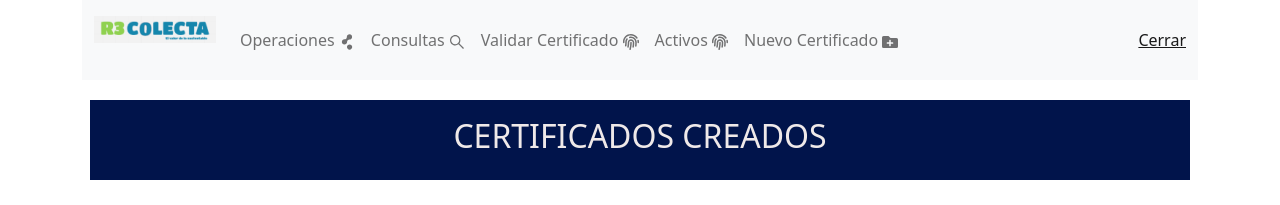
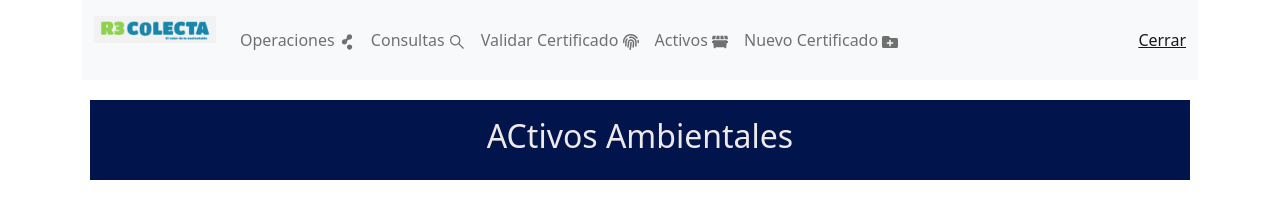
Before and after one commit to rodoqui17/asg, a React (Create React App) app: page /activos in a window 1280 px wide. Shown: the top 205 px of the page. Built offline with nearby package versions, Linux system fonts and the light colour scheme; no server answers.

Commit message:
actualiza navegación

```diff
--- a/src/aplicacion/activos.js
+++ b/src/aplicacion/activos.js
@@ -28,7 +28,7 @@ function Activos() {
             <NAVEGATION />
             <Container style={{ padding: "20px" }}>
                 <header className="App-title mb-4">
-                    <h2>CERTIFICADOS CREADOS {auth.user}</h2>
+                    <h2>ACtivos Ambientales</h2>
                 </header>
                 <section className="mb-4">
                     <Table striped>
--- a/src/aplicacion/navegation.js
+++ b/src/aplicacion/navegation.js
@@ -27,7 +27,7 @@ function Navegation() {
                             <Nav.Link href="/panel">Operaciones <FaCloudsmith />   </Nav.Link>
                             <Nav.Link href="#consultas">Consultas <FaSistrix /> </Nav.Link>
                             <Nav.Link href="/validar">Validar Certificado <FaFingerprint /></Nav.Link>
-                            <Nav.Link href="/activos">Activos <FaFingerprint /></Nav.Link>
+                            <Nav.Link href="/activos">Activos <FaDumpster /></Nav.Link>
                             <Nav.Link href="/nuevoactivo"> Nuevo Certificado <FaFolderPlus /></Nav.Link>
 
                         </Nav>
```
